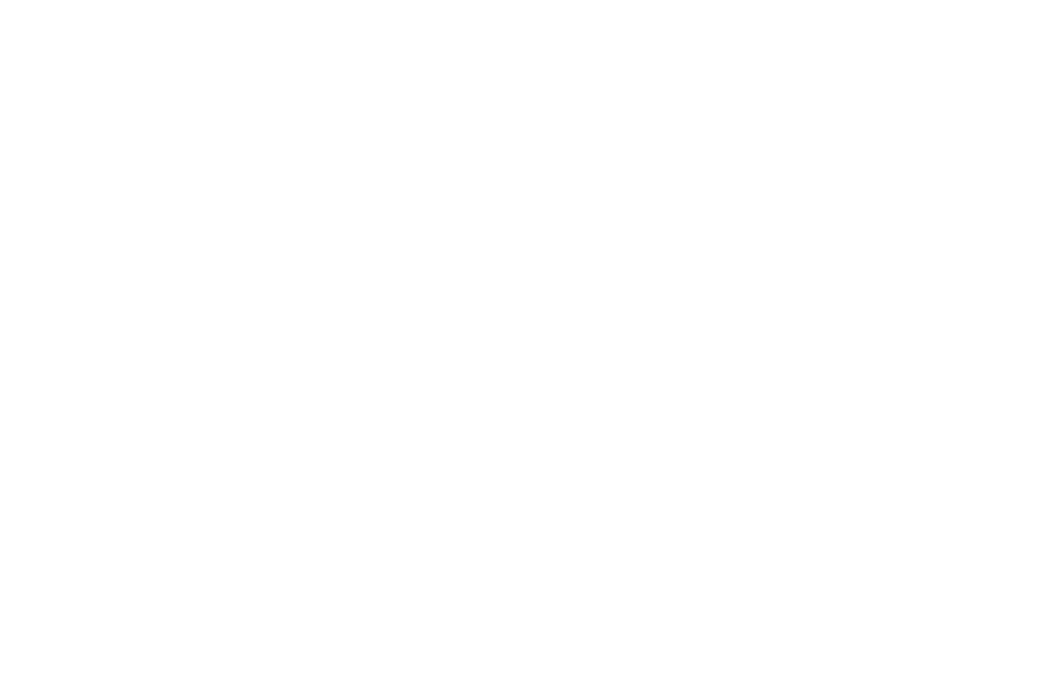
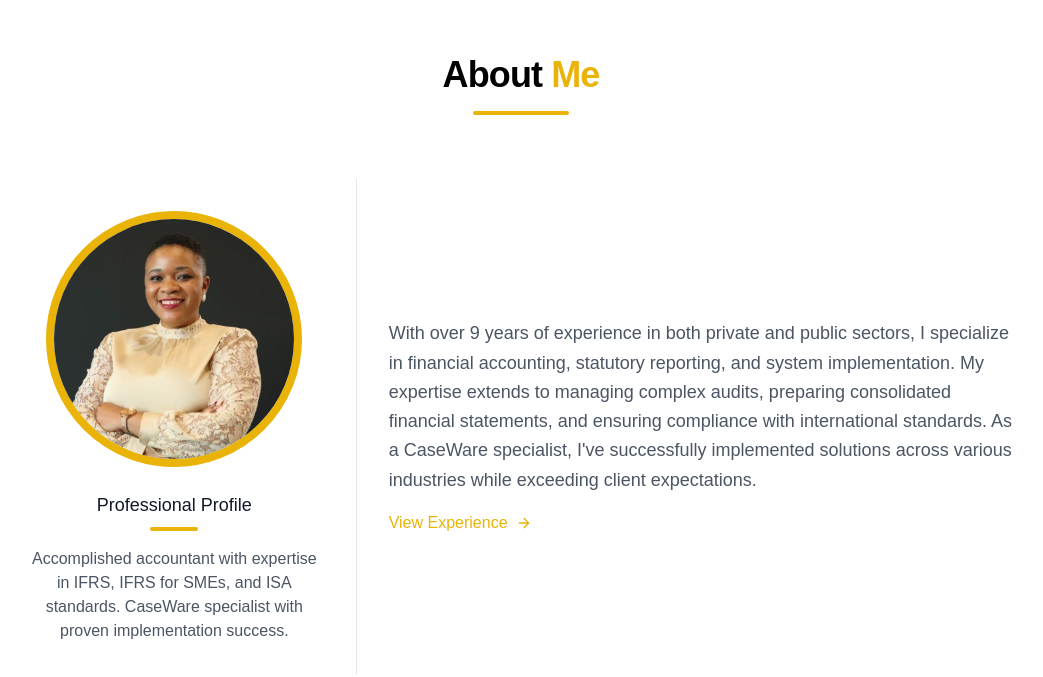
Before and after one commit to Sandile88/client_portfolio, a Next.js app: page / in a window 1280 px wide. Shown: the part 841-1518 px from the top of the page, without its empty margins (119-1162 px from the left). Before the commit the page ends 800 px from the top, so only its background shows below. Built offline with nearby package versions, Linux system fonts and the light colour scheme.

Commit message:
added about me section with image

```diff
--- /dev/null
+++ b/app/components/About.tsx
@@ -0,0 +1,64 @@
+import Image from "next/image"
+
+const About = () => {
+  return (
+    <section className="bg-white py-24" id="about-me">
+      <div className="container px-5 mx-auto max-w-7xl">
+        <div className="text-center mb-16">
+          <h2 className="text-4xl font-bold tracking-tight text-black">
+            About <span className="text-yellow-500">Me</span>
+          </h2>
+          <div className="w-24 h-1 bg-yellow-500 mx-auto rounded mt-4"></div>
+        </div>
+
+        <div className="lg:w-4/5 mx-auto">
+          <div className="flex flex-col sm:flex-row mt-10">
+            <div className="sm:w-1/3 text-center sm:pr-8 sm:py-8">
+              <div className="relative w-64 h-64 rounded-full mx-auto">
+                <div className="absolute inset-0 bg-gradint-to-r from-yellow-500/20 to-yellow-600/20 rounded-full blur-xl" />
+                <div className="relative w-full h-full rounded-full border-8 border-yellow-500 overflow-hidden">
+                  <Image src="/img.jpeg" alt="Professional profile" fill className="object-cover" priority />
+                </div>
+              </div>
+
+              <div className="flex flex-col items-center text-center justify-center mt-6">
+                <h2 className="font-medium title-font text-gray-900 text-lg">Professional Profile</h2>
+                <div className="w-12 h-1 bg-yellow-500 rounded mt-2 mb-4"></div>
+                <p className="text-base text-gray-600">
+                  Accomplished accountant with expertise in IFRS, IFRS for SMEs, and ISA standards. CaseWare specialist
+                  with proven implementation success.
+                </p>
+              </div>
+            </div>
+
+            <div className="sm:w-2/3 sm:pl-8 sm:py-8 sm:border-l border-gray-200 sm:border-t-0 border-t mt-4 pt-4 sm:mt-0 text-center sm:text-left flex flex-col justify-center">
+              <p className="leading-relaxed text-lg mb-4 text-gray-600">
+                With over 9 years of experience in both private and public sectors, I specialize in financial
+                accounting, statutory reporting, and system implementation. My expertise extends to managing complex
+                audits, preparing consolidated financial statements, and ensuring compliance with international
+                standards. As a CaseWare specialist, I've successfully implemented solutions across various industries
+                while exceeding client expectations.
+              </p>
+              <a className="text-yellow-500 inline-flex items-center hover:text-yellow-600 transition-colors cursor-pointer">
+                View Experience
+                <svg
+                  fill="none"
+                  stroke="currentColor"
+                  strokeLinecap="round"
+                  strokeLinejoin="round"
+                  strokeWidth="2"
+                  className="w-4 h-4 ml-2"
+                  viewBox="0 0 24 24"
+                >
+                  <path d="M5 12h14M12 5l7 7-7 7"></path>
+                </svg>
+              </a>
+            </div>
+          </div>
+        </div>
+      </div>
+    </section>
+  )
+}
+
+export default About
--- a/app/components/Hero.tsx
+++ b/app/components/Hero.tsx
@@ -13,7 +13,7 @@
           <div className="flex flex-col justify-center space-y-8">
             <div className="space-y-4">
               <h2 className="text-lg font-semibold text-yellow-500">Chartered Accountant</h2>
-              <h1 className="text-4xl font-bold tracking-tight text-white sm:text-5xl">
+              <h1 className="text-4xl font-bold tracking-tight text-black sm:text-5xl">
                 Ayanda Bhebhe
               </h1>
               <p className="text-xl text-black">
--- a/app/page.tsx
+++ b/app/page.tsx
@@ -1,3 +1,4 @@
+import About from "./components/About";
 import Hero from "./components/Hero";
 import Nav from "./components/Nav";
 
@@ -6,6 +7,7 @@
     <>
     <Nav/>
     <Hero/>
+    <About/>
     </>
   );
 }
```
